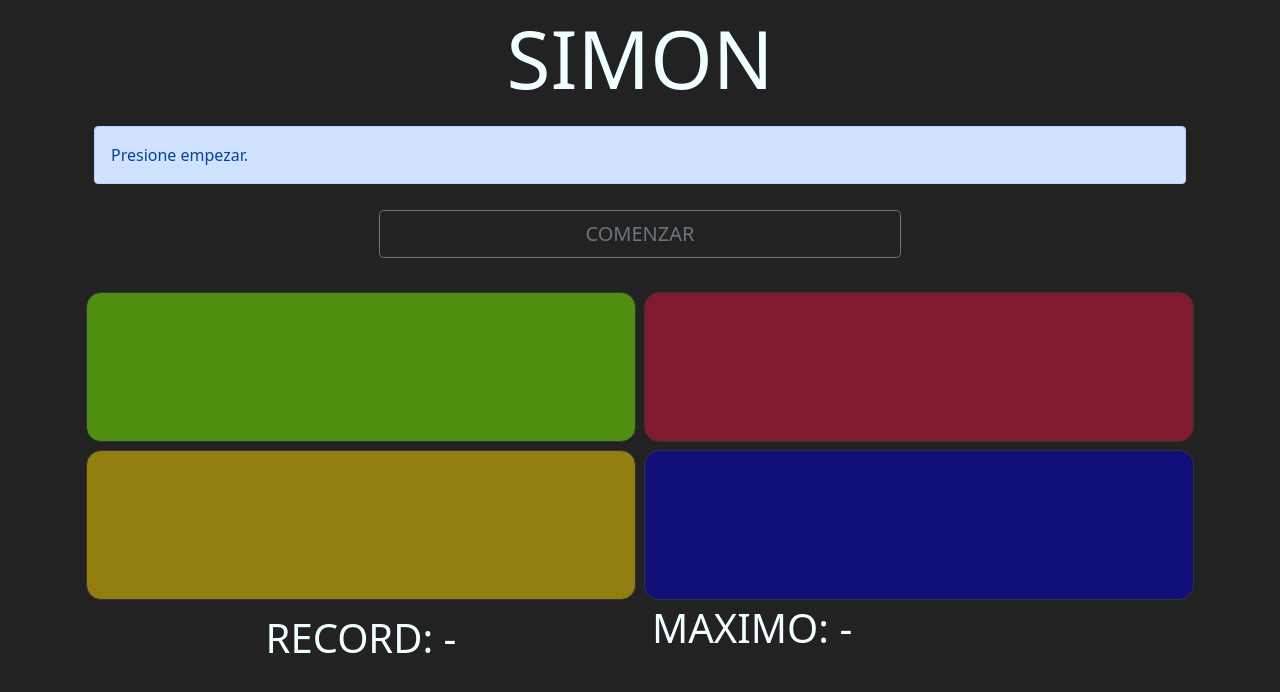
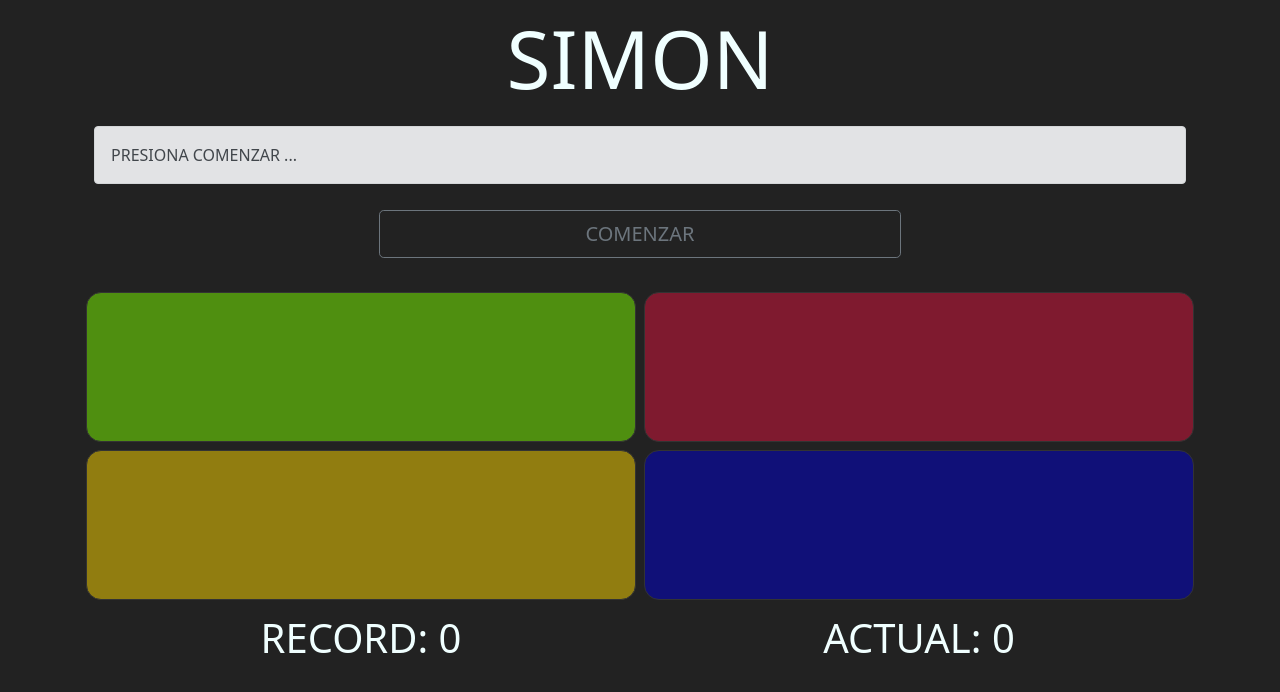
Before and after one commit to txalo/SIMON-DICE, a website: page index.html in a window 1280 px wide. Drawn offline with nearby package versions, Linux system fonts and the light colour scheme.

Commit message:
refactor(interfaz): Se reordena los indicadores de estado, cambios en los textos, se renombran elementos del html

```diff
--- a/index.html
+++ b/index.html
@@ -20,8 +20,8 @@
         <div class="row gx-5" id="estado">
 
             <div class="col-12">
-                <div class="alert alert-primary" role="alert">
-                Presione empezar.
+                <div class="alert alert-secondary text-align-center" role="alert">
+                PRESIONA COMENZAR ...
                 </div>
             </div>
             <div class="d-grid col-6 mx-auto" id="boton-empezar">
@@ -53,13 +53,13 @@
         <div class="row justify-content-center">
 
             <div class="col-6">
-                <div class="display-6" role="alert" id="record">
-                    RECORD: <span class="marcador">-</span>
+                <div class="display-6" role="alert" id="actual">
+                    RECORD: <span class="marcador">0</span>
                 </div>
             </div>
             <div class="col-6">
-                <div class="display-6 text-align-center" role="alert" id="maxima">
-                    MAXIMO: <span class="marcador">-</span>
+                <div class="display-6 text-align-center" role="alert" id="record">
+                    ACTUAL: <span class="marcador">0</span>
                 </div>
             </div>
 
```
